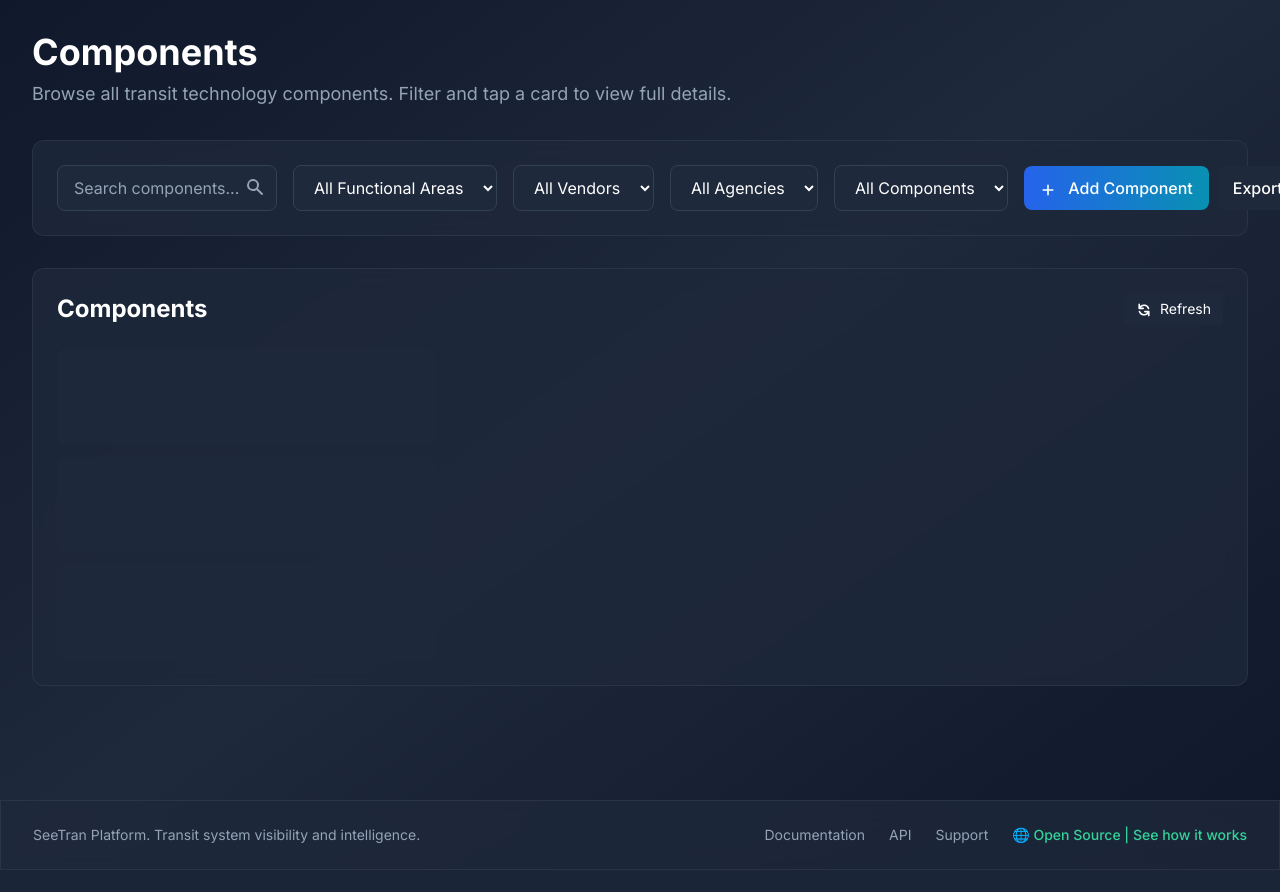
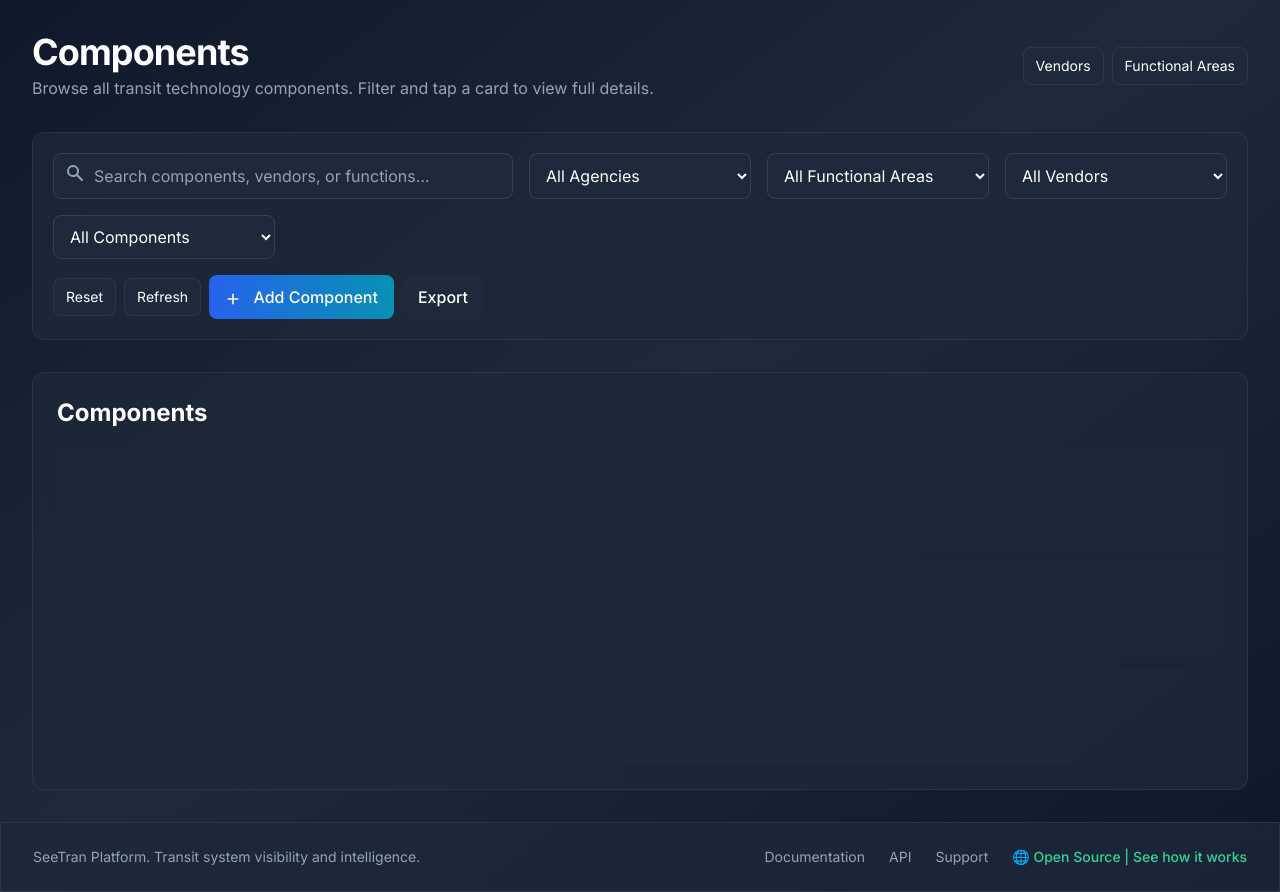
Before and after one commit to Spark4Tech/see-tran, a Flask app: page /components in a window 1280 px wide. Shown: the part 66-958 px from the top of the page. Before the commit the page ends 936 px from the top, so only its background shows below. Run offline with Flask 3, Linux system fonts and the light colour scheme; style sheets or scripts are compiled from the project's sources; some libraries are stand-ins or nearby versions.

Commit message:
Cleanup component page header

```diff
--- a/app/routes/main.py
+++ b/app/routes/main.py
@@ -94,68 +94,81 @@
 def components_list():
     """Get all components with filtering"""
     try:
-        functional_area = request.args.get('functional_area')
-        vendor = request.args.get('vendor')
-        agency = request.args.get('agency')
-        status = request.args.get('status')
+        functional_area = (request.args.get('functional_area') or '').strip()
+        vendor = (request.args.get('vendor') or '').strip()
+        agency = (request.args.get('agency') or '').strip()
+        status = (request.args.get('status') or '').strip()
         search = (request.args.get('search') or '').strip()
 
-        # Start with components and their implementations
+        # Start with components; eager relationships used in per-card queries below
         query = db.session.query(Component).distinct()
 
-        # Apply filters
+        # Filters
         if functional_area:
-            query = query.join(Component.agency_usages)\
-                         .join(AgencyFunctionImplementation.function)\
-                         .join(Function.functional_area)\
-                         .filter(FunctionalArea.name == functional_area)
+            query = (query
+                     .join(Component.agency_usages)
+                     .join(AgencyFunctionImplementation.function)
+                     .join(Function.functional_area)
+                     .filter(FunctionalArea.name == functional_area))
 
         if vendor:
-            query = query.join(Vendor).filter(Vendor.name == vendor)
+            # join via relationship to avoid ambiguous joins
+            query = query.join(Component.vendor).filter(Vendor.name == vendor)
 
         if agency:
-            query = query.join(Component.agency_usages)\
-                         .join(AgencyFunctionImplementation.agency)\
-                         .filter(Agency.name == agency)
-
-        if status:
-            if status == 'issues':
-                query = query.filter(Component.known_issues.isnot(None))
-            elif status == 'no_issues':
-                query = query.filter(Component.known_issues.is_(None))
+            query = (query
+                     .join(Component.agency_usages)
+                     .join(AgencyFunctionImplementation.agency)
+                     .filter(Agency.name == agency))
+
+        if status == 'issues':
+            query = query.filter(Component.known_issues.isnot(None))
+        elif status == 'no_issues':
+            query = query.filter(Component.known_issues.is_(None))
 
         if search:
-            query = query.filter(Component.name.ilike(f"%{search}%"))
+            # Search across component, vendor, and function names
+            name_like = f"%{search}%"
+            query = (query.outerjoin(Component.vendor)
+                         .outerjoin(Component.agency_usages)
+                         .outerjoin(AgencyFunctionImplementation.function)
+                         .filter(
+                             db.or_(
+                                 Component.name.ilike(name_like),
+                                 Vendor.name.ilike(name_like),
+                                 Function.name.ilike(name_like)
+                             )
+                         ))
+
+        query = query.order_by(Component.name.asc())
 
         components = query.all()
 
-        html = ""
+        # Precompute agencies and functions per component (small bounded lists)
+        html_parts = []
         for component in components:
             status_indicator = "red" if component.known_issues else "green"
             vendor_name = component.vendor.name if component.vendor else "No Vendor"
 
-            # Get agencies that use this component
-            agencies_using = db.session.query(Agency.name)\
-                .join(AgencyFunctionImplementation)\
-                .filter(AgencyFunctionImplementation.component_id == component.id)\
-                .distinct().limit(3).all()
-
-            agencies_display = ", ".join([a.name for a in agencies_using])
+            agencies_using = (db.session.query(Agency.name)
+                              .join(AgencyFunctionImplementation)
+                              .filter(AgencyFunctionImplementation.component_id == component.id)
+                              .distinct().limit(3).all())
+            agencies_display = ", ".join([a.name for a in agencies_using]) or 'No agencies'
             if len(agencies_using) == 3:
                 agencies_display += " +more"
 
-            # Get functions this component implements
-            functions_implemented = db.session.query(Function.name)\
-                .join(AgencyFunctionImplementation)\
-                .filter(AgencyFunctionImplementation.component_id == component.id)\
-                .distinct().limit(3).all()
-
-            functions_display = ", ".join([f.name for f in functions_implemented])
+            functions_implemented = (db.session.query(Function.name)
+                                     .join(AgencyFunctionImplementation)
+                                     .filter(AgencyFunctionImplementation.component_id == component.id)
+                                     .distinct().limit(3).all())
+            functions_display = ", ".join([f.name for f in functions_implemented]) or 'No functions assigned'
             if len(functions_implemented) == 3:
                 functions_display += " +more"
 
-            html += f'''
+            html_parts.append(f'''
             <a href="/components/{component.id}" aria-label="View details for {component.name}"
+               data-component-card="1"
                class="group block rounded-xl bg-slate-900/60 border border-slate-600/40 hover:bg-slate-900/80 hover:border-slate-300/50 ring-1 ring-slate-900/20 hover:ring-slate-300/20 shadow-sm hover:shadow-lg transition-all focus:outline-none focus:ring-2 focus:ring-offset-2 focus:ring-blue-500">
                 <div class="flex items-start justify-between gap-3 p-4 sm:p-5">
                     <div class="flex-1 min-w-0">
@@ -164,11 +177,11 @@
                             <h3 class="truncate text-white text-lg sm:text-xl font-semibold tracking-tight">{component.name}</h3>
                             {f'<span class="ml-1.5 px-2 py-0.5 rounded-full text-[10px] font-medium bg-blue-500/20 text-blue-300 border border-blue-500/30">Composite</span>' if getattr(component, 'is_composite', False) else ''}
                         </div>
-                        <p class="text-slate-300 text-sm sm:text-base leading-snug">{functions_display or 'No functions assigned'}</p>
+                        <p class="text-slate-300 text-sm sm:text-base leading-snug">{functions_display}</p>
                         <div class="mt-3 h-px bg-slate-700/60"></div>
                         <div class="mt-3 flex flex-wrap gap-2 text-xs sm:text-sm text-slate-200">
                             <span class="inline-flex items-center gap-1 px-2 py-1 rounded-md bg-slate-800/80 border border-slate-600/40"><span>🏢</span><span class="text-slate-300">{vendor_name}</span></span>
-                            <span class="inline-flex items-center gap-1 px-2 py-1 rounded-md bg-slate-800/80 border border-slate-600/40"><span>🏛️</span><span class="text-slate-300">{agencies_display or 'No agencies'}</span></span>
+                            <span class="inline-flex items-center gap-1 px-2 py-1 rounded-md bg-slate-800/80 border border-slate-600/40"><span>🏛️</span><span class="text-slate-300">{agencies_display}</span></span>
                             <span class="inline-flex items-center gap-1 px-2 py-1 rounded-md bg-slate-800/80 border border-slate-600/40"><span>📅</span><span class="text-slate-300">{component.deployment_date.strftime('%Y-%m-%d') if component.deployment_date else 'No Date'}</span></span>
                         </div>
                     </div>
@@ -179,22 +192,23 @@
                 </div>
                 {f'<div class="mx-4 sm:mx-5 mb-4 -mt-1 rounded-md bg-red-900/30 border border-red-600/40 p-2.5 text-xs sm:text-sm text-red-200"><strong class="text-red-300">Issues:</strong> {component.known_issues}</div>' if component.known_issues else ''}
             </a>
-            '''
-
-        if not html:
-            html = '''
-            <div class="text-center py-12">
+            ''')
+
+        if not html_parts:
+            return '''
+            <div class="col-span-full text-center py-12">
                 <div class="w-16 h-16 bg-slate-700 rounded-full flex items-center justify-center mx-auto mb-4">
                     <svg class="w-8 h-8 text-slate-500" fill="currentColor" viewBox="0 0 20 20">
                         <path fill-rule="evenodd" d="M8 4a4 4 0 100 8 4 4 0 000-8zM2 8a6 6 0 1110.89 3.476l4.817 4.817a1 1 0 01-1.414 1.414l-4.816-4.816A6 6 0 012 8z" clip-rule="evenodd"/>
                     </svg>
                 </div>
                 <h3 class="text-lg font-medium text-slate-400 mb-2">No Components Found</h3>
-                <p class="text-slate-500">Try adjusting your filters or add new components.</p>
+                <p class="text-slate-500">Adjust your filters or add new components.</p>
             </div>
             '''
 
-        return html
+        return ''.join(html_parts)
+
     except Exception as e:
         return html_error_fragment(f"Error loading components: {str(e)}")
 
@@ -1847,14 +1861,17 @@
         # Optional function change
         function_id = request.form.get('function_id')
         if function_id:
-            new_function = Function.query.get(int(function_id))
-            if not new_function:
-                return html_error_fragment('Invalid function selected')
-            # Validate compatibility for non-parent, non-composite component
-            is_parent = bool(impl.child_afis)
-            if (not is_parent) and (not impl.component.is_composite) and (not component_supports_function(impl.component, new_function)):
-                return html_error_fragment('Component does not implement the selected function')
-            impl.function_id = new_function.id
+            new_function_id = int(function_id)
+            # Only validate and update if the function actually changed
+            if new_function_id != impl.function_id:
+                new_function = Function.query.get(new_function_id)
+                if not new_function:
+                    return html_error_fragment('Invalid function selected')
+                # Validate compatibility for non-parent, non-composite component
+                is_parent = bool(impl.child_afis)
+                if (not is_parent) and (not impl.component.is_composite) and (not component_supports_function(impl.component, new_function)):
+                    return html_error_fragment('Component does not implement the selected function')
+                impl.function_id = new_function.id
         # Other fields
         impl.status = request.form.get('status') or impl.status
         dd = request.form.get('deployment_date')
--- a/app/templates/components.html
+++ b/app/templates/components.html
@@ -1,100 +1,116 @@
-<!-- app/templates/components.html -->
-<!-- TODO: fix formatting looks ugly -->
-
 {% extends "base.html" %}
 {% block content %}
 
 <div class="max-w-7xl mx-auto px-4 sm:px-6 lg:px-8 py-8">
 
   <!-- Page Header -->
-  <div class="mb-8">
-    <h1 class="text-3xl sm:text-4xl font-extrabold text-white mb-2">Components</h1>
-    <p class="text-slate-400 text-base sm:text-lg">Browse all transit technology components. Filter and tap a card to view full details.</p>
+  <div class="mb-6 sm:mb-8">
+    <div class="flex items-center justify-between gap-3">
+      <div>
+        <h1 class="text-3xl sm:text-4xl font-extrabold text-white tracking-tight">Components</h1>
+        <p class="text-slate-400 text-sm sm:text-base mt-1">Browse all transit technology components. Filter and tap a card to view full details.</p>
+      </div>
+      <div class="hidden sm:flex items-center gap-2">
+        <a href="/vendors" class="px-3 py-2 bg-slate-800 hover:bg-slate-700 rounded-lg text-sm text-white border border-slate-700/60 transition-colors">Vendors</a>
+        <a href="/functional-areas" class="px-3 py-2 bg-slate-800 hover:bg-slate-700 rounded-lg text-sm text-white border border-slate-700/60 transition-colors">Functional Areas</a>
+      </div>
+    </div>
   </div>
 
-  <!-- Filters and Search -->
-  <div class="glass-effect rounded-xl p-4 sm:p-6 border border-slate-700/50 mb-8">
-    <div class="flex flex-col lg:flex-row gap-4 items-start lg:items-center justify-between">
+  <!-- Filters -->
+  <div class="glass-effect rounded-xl p-4 sm:p-5 border border-slate-700/50 mb-6 sm:mb-8">
+    <!-- One form that drives all filtering -->
+    <form id="component-filters"
+          class="flex flex-col gap-3 lg:gap-4"
+          hx-get="/api/components/list"
+          hx-target="#components-list"
+          hx-trigger="change, keyup delay:250ms from:#component-search"
+          hx-swap="innerHTML transition:true"
+          hx-push-url="true">
 
-      <!-- Search and Filters -->
-      <div class="flex flex-col sm:flex-row gap-3 sm:gap-4 w-full">
+      <div class="flex flex-col lg:flex-row items-stretch lg:items-center justify-between gap-3 lg:gap-4">
+
+        <!-- Left: search + dropdowns -->
+        <div class="grid grid-cols-1 sm:grid-cols-2 lg:grid-cols-5 gap-3 lg:gap-4 w-full">
 
           <!-- Search -->
-        <div class="relative flex-1 min-w-[220px]">
-          <input id="component-search" type="text" placeholder="Search components..."
-                 class="w-full bg-slate-800 border border-slate-700 rounded-lg px-4 py-2.5 text-white placeholder-slate-400 focus:border-blue-500 focus:outline-none"
-                 hx-get="/api/components/list" hx-target="#components-list" hx-trigger="keyup changed delay:300ms" hx-include="[id='functional-area-filter'],[id='vendor-filter'],[id='agency-filter'],[id='status-filter']" hx-vals='js:{"search": event.target.value}'>
-          <svg class="absolute right-3 top-3 w-5 h-5 text-slate-400 pointer-events-none" fill="currentColor" viewBox="0 0 20 20">
+          <div class="relative col-span-1 sm:col-span-2 lg:col-span-2">
+            <input id="component-search" name="search" type="text"
+                   placeholder="Search components, vendors, or functions…"
+                   class="w-full bg-slate-800 border border-slate-700 rounded-lg pl-10 pr-3 py-2.5 text-white placeholder-slate-400 focus:border-blue-500 focus:outline-none"
+                   value="{{ request.args.get('search','') }}">
+            <svg class="absolute left-3 top-2.5 w-5 h-5 text-slate-400" fill="currentColor" viewBox="0 0 20 20">
               <path fill-rule="evenodd" d="M8 4a4 4 0 100 8 4 4 0 000-8zM2 8a6 6 0 1110.89 3.476l4.817 4.817a1 1 0 01-1.414 1.414l-4.816-4.816A6 6 0 012 8z" clip-rule="evenodd"/>
             </svg>
           </div>
 
-        <!-- Functional Area Filter -->
-        <select id="functional-area-filter"
-                class="bg-slate-800 border border-slate-700 rounded-lg px-4 py-2.5 text-white focus:border-blue-500 focus:outline-none"
-                hx-get="/api/components/list" hx-target="#components-list" hx-include="[id='vendor-filter'],[id='agency-filter'],[id='status-filter'],[id='component-search']" hx-vals='js:{"functional_area": event.target.value}'
-                hx-trigger="change" hx-swap="innerHTML">
+          <!-- Agency -->
+          <select id="agency-filter" name="agency"
+                  class="bg-slate-800 border border-slate-700 rounded-lg px-3 py-2.5 text-white focus:border-blue-500 focus:outline-none">
+            <option value="">All Agencies</option>
+          </select>
+
+          <!-- Functional Area -->
+          <select id="functional-area-filter" name="functional_area"
+                  class="bg-slate-800 border border-slate-700 rounded-lg px-3 py-2.5 text-white focus:border-blue-500 focus:outline-none">
             <option value="">All Functional Areas</option>
           </select>
 
-        <!-- Vendor Filter -->
-        <select id="vendor-filter"
-                class="bg-slate-800 border border-slate-700 rounded-lg px-4 py-2.5 text-white focus:border-blue-500 focus:outline-none"
-                hx-get="/api/components/list" hx-target="#components-list" hx-include="[id='functional-area-filter'],[id='agency-filter'],[id='status-filter'],[id='component-search']" hx-vals='js:{"vendor": event.target.value}'
-                hx-trigger="change" hx-swap="innerHTML">
+          <!-- Vendor -->
+          <select id="vendor-filter" name="vendor"
+                  class="bg-slate-800 border border-slate-700 rounded-lg px-3 py-2.5 text-white focus:border-blue-500 focus:outline-none">
             <option value="">All Vendors</option>
           </select>
 
-        <!-- Agency Filter -->
-        <select id="agency-filter"
-                class="bg-slate-800 border border-slate-700 rounded-lg px-4 py-2.5 text-white focus:border-blue-500 focus:outline-none"
-                hx-get="/api/components/list" hx-target="#components-list" hx-include="[id='functional-area-filter'],[id='vendor-filter'],[id='status-filter'],[id='component-search']" hx-vals='js:{"agency": event.target.value}'
-                hx-trigger="change" hx-swap="innerHTML">
-          <option value="">All Agencies</option>
-        </select>
-
-        <!-- Status Filter -->
-        <select id="status-filter"
-                class="bg-slate-800 border border-slate-700 rounded-lg px-4 py-2.5 text-white focus:border-blue-500 focus:outline-none"
-                hx-get="/api/components/list" hx-target="#components-list" hx-include="[id='functional-area-filter'],[id='vendor-filter'],[id='agency-filter'],[id='component-search']" hx-vals='js:{"status": event.target.value}'
-                hx-trigger="change">
+          <!-- Status -->
+          <select id="status-filter" name="status"
+                  class="bg-slate-800 border border-slate-700 rounded-lg px-3 py-2.5 text-white focus:border-blue-500 focus:outline-none">
             <option value="">All Components</option>
             <option value="no_issues">No Issues</option>
             <option value="issues">Has Issues</option>
           </select>
         </div>
+      </div>
 
-      <!-- Actions -->
-      <div class="flex gap-2 w-full lg:w-auto">
-        <button class="flex-1 lg:flex-none px-4 py-2.5 bg-gradient-to-r from-blue-600 to-cyan-600 rounded-lg font-medium hover:from-blue-700 hover:to-cyan-700 transition-all text-white">
+        <!-- Right: actions -->
+      <div class="flex items-center gap-2 w-full lg:w-auto">
+          <button type="button" id="filters-reset"
+                  class="px-3 py-2 bg-slate-800 hover:bg-slate-700 rounded-lg text-sm text-white border border-slate-700/60 transition-colors">
+            Reset
+          </button>
+          <button type="button"
+                  class="px-3 py-2 bg-slate-800 hover:bg-slate-700 rounded-lg text-sm text-white border border-slate-700/60 transition-colors"
+                  hx-get="/api/components/list" hx-target="#components-list" hx-swap="innerHTML">
+            Refresh
+          </button>
+          <button type="button"
+                  class="px-4 py-2.5 bg-gradient-to-r from-blue-600 to-cyan-600 rounded-lg font-medium hover:from-blue-700 hover:to-cyan-700 transition-all text-white">
             <svg class="w-4 h-4 inline mr-2" fill="currentColor" viewBox="0 0 20 20">
               <path fill-rule="evenodd" d="M10 3a1 1 0 011 1v5h5a1 1 0 110 2h-5v5a1 1 0 11-2 0v-5H4a1 1 0 110-2h5V4a1 1 0 011-1z" clip-rule="evenodd"/>
             </svg>
             Add Component
           </button>
-        <button class="px-4 py-2.5 bg-slate-800 hover:bg-slate-700 rounded-lg font-medium transition-colors text-white">
+          <button type="button" class="px-4 py-2.5 bg-slate-800 hover:bg-slate-700 rounded-lg font-medium transition-colors text-white">
             Export
           </button>
       </div>
-    </div>
+    </form>
   </div>
 
-  <!-- Components Grid (no sidebar) -->
+  <!-- Components Grid -->
   <div class="glass-effect rounded-xl p-4 sm:p-6 border border-slate-700/50">
     <div class="flex items-center justify-between mb-4 sm:mb-6">
       <h2 class="text-xl sm:text-2xl font-bold text-white">Components</h2>
-      <button hx-get="/api/components/list" hx-target="#components-list"
-              class="px-3 py-1.5 bg-slate-800 hover:bg-slate-700 rounded text-sm transition-colors text-white">
-        <svg class="w-4 h-4 inline mr-1" fill="currentColor" viewBox="0 0 20 20">
-          <path fill-rule="evenodd" d="M4 2a1 1 0 011 1v2.101a7.002 7.002 0 0111.601 2.566 1 1 0 11-1.885.666A5.002 5.002 0 005.999 7H9a1 1 0 010 2H4a1 1 0 01-1-1V3a1 1 0 011-1zm.008 9.057a1 1 0 011.276.61A5.002 5.002 0 0014.001 13H11a1 1 0 110-2h5a1 1 0 011 1v5a1 1 0 11-2 0v-2.101a7.002 7.002 0 01-11.601-2.566 1 1 0 01.61-1.276z" clip-rule="evenodd"/>
-        </svg>
-        Refresh
-      </button>
+      <span id="result-count" class="text-xs sm:text-sm text-slate-400"></span>
     </div>
 
-    <div id="components-list" class="grid grid-cols-1 sm:grid-cols-2 xl:grid-cols-3 gap-3 sm:gap-4" hx-get="/api/components/list" hx-trigger="load">
-      <!-- Cards will load here -->
-      <div class="animate-pulse space-y-3">
+    <div id="components-list"
+         class="grid grid-cols-1 sm:grid-cols-2 xl:grid-cols-3 gap-3 sm:gap-4"
+         hx-get="/api/components/list"
+         hx-trigger="load"
+         hx-include="#component-filters">
+      <!-- Skeleton -->
+      <div class="animate-pulse space-y-3 col-span-full">
         <div class="h-24 bg-slate-800 rounded-lg"></div>
         <div class="h-24 bg-slate-800 rounded-lg"></div>
         <div class="h-24 bg-slate-800 rounded-lg"></div>
@@ -107,17 +123,42 @@
 
 {% block scripts %}
 <script>
-// Load filter options on page load
-document.addEventListener('DOMContentLoaded', function() {
-  htmx.ajax('GET', '/api/filter-options/functional-areas', { target: '#functional-area-filter', swap: 'innerHTML' });
-  htmx.ajax('GET', '/api/filter-options/vendors', { target: '#vendor-filter', swap: 'innerHTML' });
-  htmx.ajax('GET', '/api/agencies/options', { target: '#agency-filter', swap: 'innerHTML' });
-});
+document.addEventListener('DOMContentLoaded', function () {
+  // Populate dropdowns
+  htmx.ajax('GET', '/api/filter-options/functional-areas', { target: '#functional-area-filter', swap: 'innerHTML' })
+  htmx.ajax('GET', '/api/filter-options/vendors', { target: '#vendor-filter', swap: 'innerHTML' })
+  htmx.ajax('GET', '/api/agencies/options', { target: '#agency-filter', swap: 'innerHTML' })
 
-// Auto-refresh counts if any present
+  // Restore selected values from query string (supports deep-linking)
+  const params = new URLSearchParams(window.location.search)
+  for (const [k, v] of params.entries()) {
+    const el = document.querySelector(`[name="${CSS.escape(k)}"]`)
+    if (el) el.value = v
+  }
+
+  // Reset filters
+  document.getElementById('filters-reset').addEventListener('click', () => {
+    const form = document.getElementById('component-filters')
+    form.reset()
+    // Also clear query string
+    history.replaceState({}, '', window.location.pathname)
+    htmx.trigger(form, 'change')
+  })
+})
+
+// Optional: update visible count after each swap
+document.body.addEventListener('htmx:afterSwap', function (evt) {
+  if (evt.detail.target && evt.detail.target.id === 'components-list') {
+    const count = evt.detail.target.querySelectorAll('[data-component-card="1"]').length
+    const el = document.getElementById('result-count')
+    if (el) el.textContent = count ? `${count} result${count === 1 ? '' : 's'}` : ''
+  }
+})
+
+// Auto-refresh count metrics if present
 setInterval(function() {
-  const elements = document.querySelectorAll('[hx-get*="/api/count/"]');
-  elements.forEach(el => htmx.trigger(el, 'refresh'));
-}, 30000);
+  const elements = document.querySelectorAll('[hx-get*="/api/count/"]')
+  elements.forEach(el => htmx.trigger(el, 'refresh'))
+}, 30000)
 </script>
 {% endblock %}
--- a/app/templates/fragments/agency_details.html
+++ b/app/templates/fragments/agency_details.html
@@ -16,8 +16,8 @@
 
   <!-- Content with name and buttons -->
   <div class="p-6">
+    <h2 class="text-2xl font-bold text-white">{{ agency.name }}</h2>
     <div class="flex items-center justify-between mb-6">
-      <h2 class="text-2xl font-bold text-white">{{ agency.name }}</h2>
       <div class="flex gap-2">
       <button hx-get="/api/agencies/{{ agency.id }}/form" hx-target="#agency-details" hx-swap="innerHTML"
               class="px-3 py-1 bg-blue-600 hover:bg-blue-700 rounded text-sm transition-colors">
```
Lines whose indentation alone changed are shown as unchanged.
